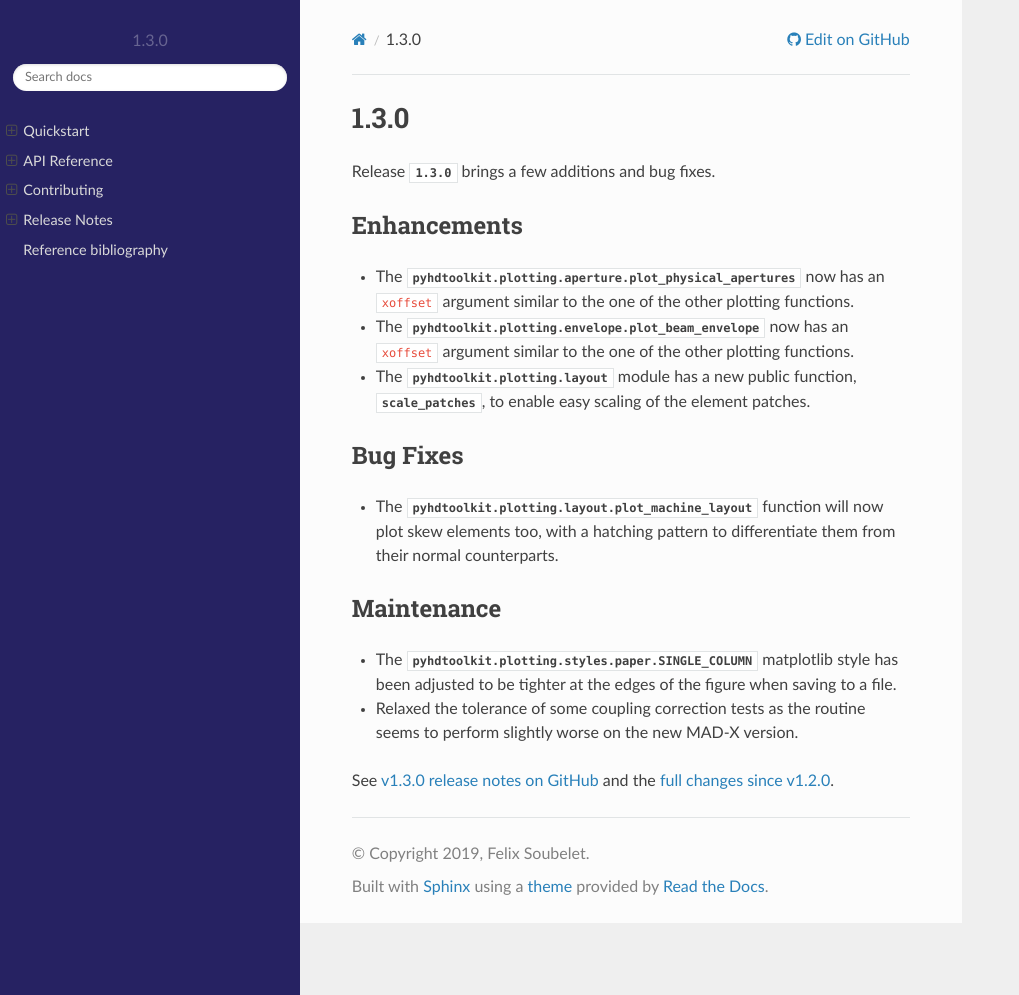
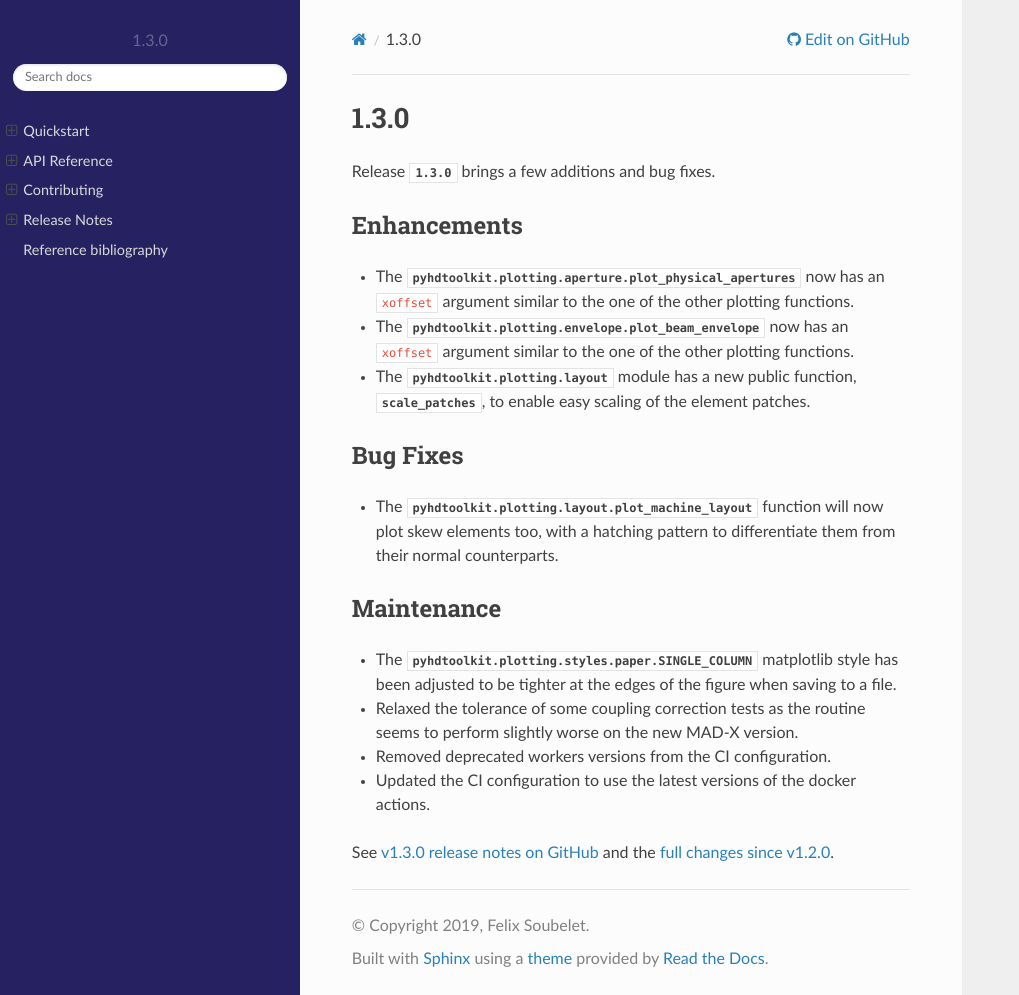
Before and after one commit to fsoubelet/PyhDToolkit, a Sphinx documentation site: the page built from docs/releases/v1.3.0.rst, in a window 1280 px wide and 995 px high. Shown: the whole window, without its empty margins (0-1019 px from the left). Built offline with Sphinx 7.4.7 and the Read the Docs theme 2.0.0, drawn with Linux system fonts in a browser that asks for light colours; pages that are not in the unit, such as notebooks, are missing from menus.

Commit message:
updates in CI

```diff
--- a/docs/releases/v1.3.0.rst
+++ b/docs/releases/v1.3.0.rst
@@ -22,5 +22,7 @@ Maintenance
 
 * The `pyhdtoolkit.plotting.styles.paper.SINGLE_COLUMN` matplotlib style has been adjusted to be tighter at the edges of the figure when saving to a file.
 * Relaxed the tolerance of some coupling correction tests as the routine seems to perform slightly worse on the new MAD-X version.
+* Removed deprecated workers versions from the CI configuration.
+* Updated the CI configuration to use the latest versions of the docker actions.
 
 See `v1.3.0 release notes on GitHub <https://github.com/fsoubelet/PyhDToolkit/releases/tag/1.3.0>`_ and the `full changes since v1.2.0 <https://github.com/fsoubelet/PyhDToolkit/compare/1.2.0...1.3.0>`_.
```
Also changed, not shown: 3 other files.
